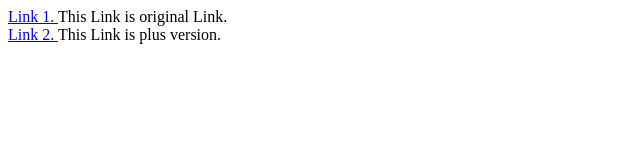
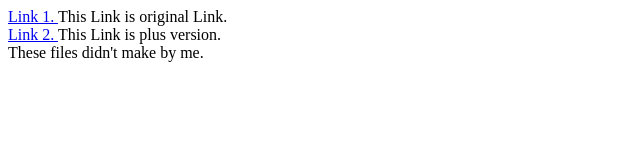
Before and after one commit to project-dy/Noneinformation-0x1-, a plain HTML site: page docs/Link_예제/index.html in a window 1280 px wide. Shown: the whole page, without its empty margins (0-640 px from the left). Drawn offline with Linux system fonts and the light colour scheme.

Commit message:
Update index.html

```diff
--- a/docs/Link_예제/index.html
+++ b/docs/Link_예제/index.html
@@ -6,6 +6,7 @@
 </head>
 <body>
     <a href="https://github.com/ZeroCho/es2021-webgame/blob/master/2048.html">Link 1. </a>This Link is original Link.<br>
-    <a href="https://github.com/ZeroCho/es2021-webgame/blob/master/2048-self.html">Link 2. </a>This Link is plus version.
+    <a href="https://github.com/ZeroCho/es2021-webgame/blob/master/2048-self.html">Link 2. </a>This Link is plus version.<br>
+    These files didn't make by me.
 </body>
 </html>
```
